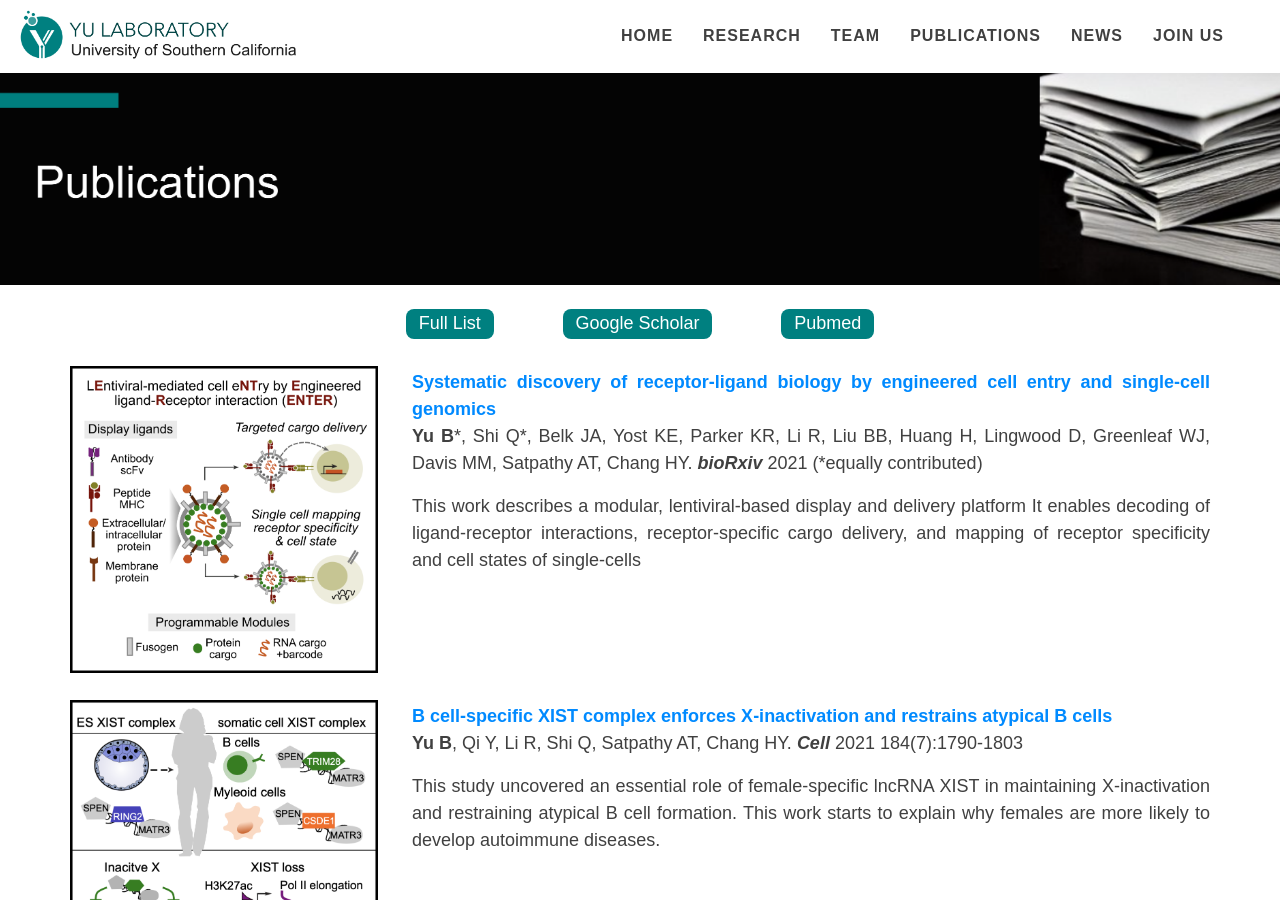
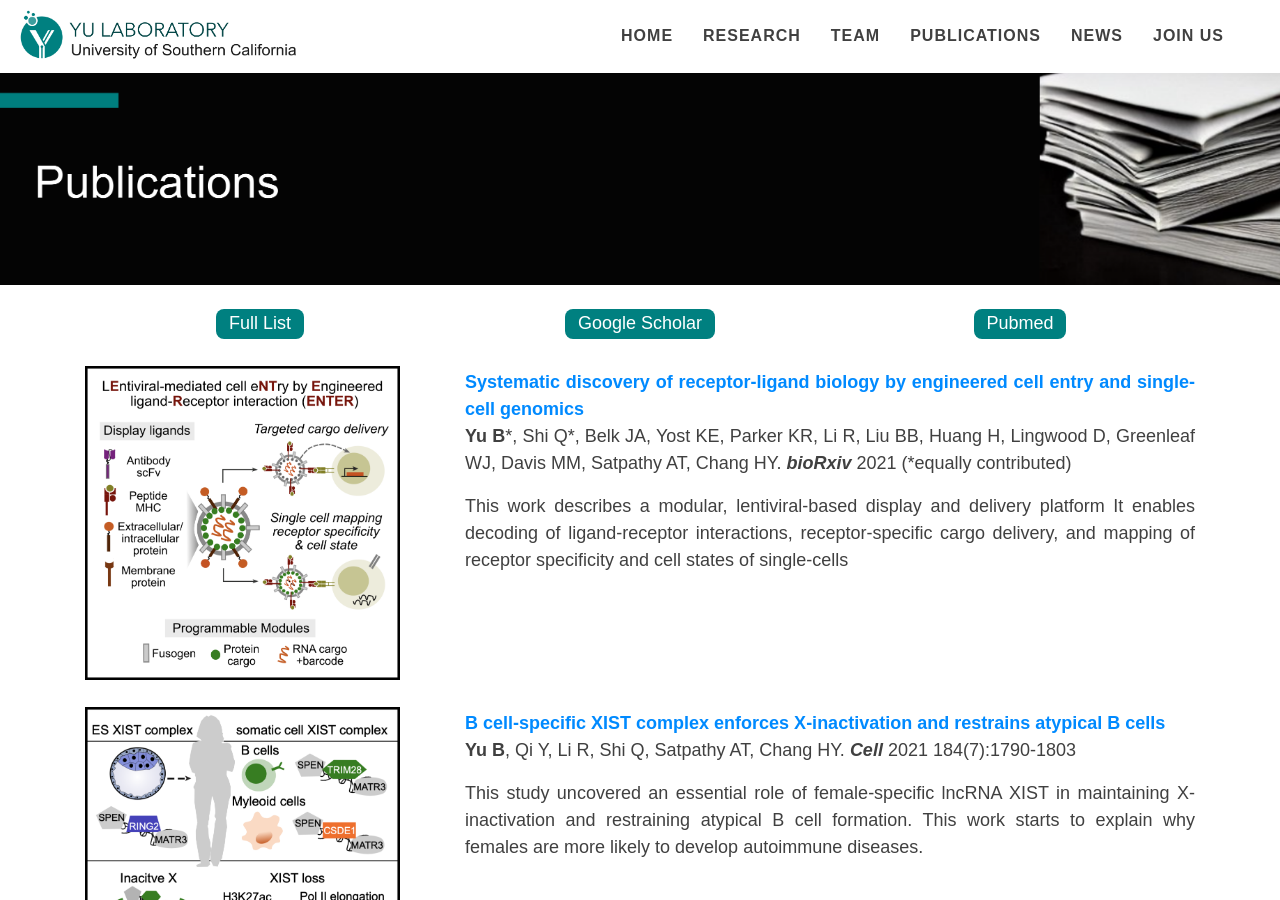
Before and after one commit to bingfeiyu-lab/bingfeiyu-lab.github.io, a Jekyll site: the page built from publications.html, in a window 1280 px wide and 900 px high. Built offline with Jekyll 4.4.1, drawn with Linux system fonts in a browser that asks for light colours; nearby versions of some CDN libraries.

Commit message:
Fix mobile device view issue

```diff
--- a/publications.html
+++ b/publications.html
@@ -7,34 +7,38 @@ header_img: "../img/publications.png"
 
 <div class="container" align="justify">
 
-  <p class="center">
+  <div class="row">
+    <div class="col-sm-4" style="text-align: center">
       <a href="#full_list" target="_self">
 	<button style="border-radius: 8px; background-color: #008080ff; color: white; border: 0px; padding: 0.1rem 0.8rem 0.1rem 0.8rem; margin-top: 1.5rem">
 	  Full List
 	</button>
       </a>
-    <span style="margin-left: 4rem"></span>
+    </div>
+    <div class="col-sm-4" style="text-align: center">
       <a href="https://scholar.google.com/citations?user=Mbd1TE8AAAAJ&amp;hl=en" target="_black">
 	<button style="border-radius: 8px; background-color: #008080ff; color: white; border: 0px; padding: 0.1rem 0.8rem 0.1rem 0.8rem; margin-top: 1.5rem">
 	  Google Scholar
 	</button>
       </a>
-    <span style="margin-left: 4rem"></span>
+    </div>
+    <div class="col-sm-4" style="text-align: center">
       <a href="https://pubmed.ncbi.nlm.nih.gov/?term=Bingfei%20Yu">
 	<button style="border-radius: 8px; background-color: #008080ff; color: white; border: 0px; padding: 0.1rem 0.8rem 0.1rem 0.8rem; margin-top: 1.5rem">
 	  Pubmed
 	</button>
       </a>
-  </p>
+    </div>
+  </div>
 
   <!-- Highlighted Researches -->
   <div class="row">
-    <div class="column1">
+    <div class="col-sm-4">
       <br>
       <img src="../img/publications/g1012.png"
 	   width="90%">
     </div>
-    <div class="column2">
+    <div class="col-sm-8">
       <p>
 	<a href="https://www.biorxiv.org/content/10.1101/2021.12.13.472464v1">
 	  <b>Systematic discovery of receptor-ligand biology by engineered
@@ -53,12 +57,12 @@ header_img: "../img/publications.png"
   </div>
 
   <div class="row">
-    <div class="column1">
+    <div class="col-sm-4">
       <br>
       <img src="../img/publications/g1122.png"
 	   width="90%">
     </div>
-    <div class="column2">
+    <div class="col-sm-8">
       <p>
 	<a href="https://pubmed.ncbi.nlm.nih.gov/33735607/">
 	<b>B cell-specific XIST complex enforces X-inactivation and
@@ -76,12 +80,12 @@ header_img: "../img/publications.png"
   </div>
 
   <div class="row">
-    <div class="column1">
+    <div class="col-sm-4">
       <br>
       <img src="../img/publications/g1126.png"
 	   width="90%">
     </div>
-    <div class="column2">
+    <div class="col-sm-8">
       <p>
 	<a href="https://www.nature.com/articles/ni.3706">
 	<b>Epigenetic landscapes reveal transcription factors that regulate
@@ -100,12 +104,12 @@ header_img: "../img/publications.png"
   </div>
 
   <div class="row">
-    <div class="column1">
+    <div class="col-sm-4">
       <br>
       <img src="../img/publications/g1130.png"
 	   width="90%">
     </div>
-    <div class="column2">
+    <div class="col-sm-8">
       <p>
 	<a href="https://www.nature.com/articles/nature24993">
 	  <b>Runx3 programs CD8+ T cell residency in non-lymphoid tissues
```
Also changed, not shown: index.html (+14 -6 lines), joinus.html (+12 -7 lines), 6 other files. Lines whose indentation alone changed are shown as unchanged.
